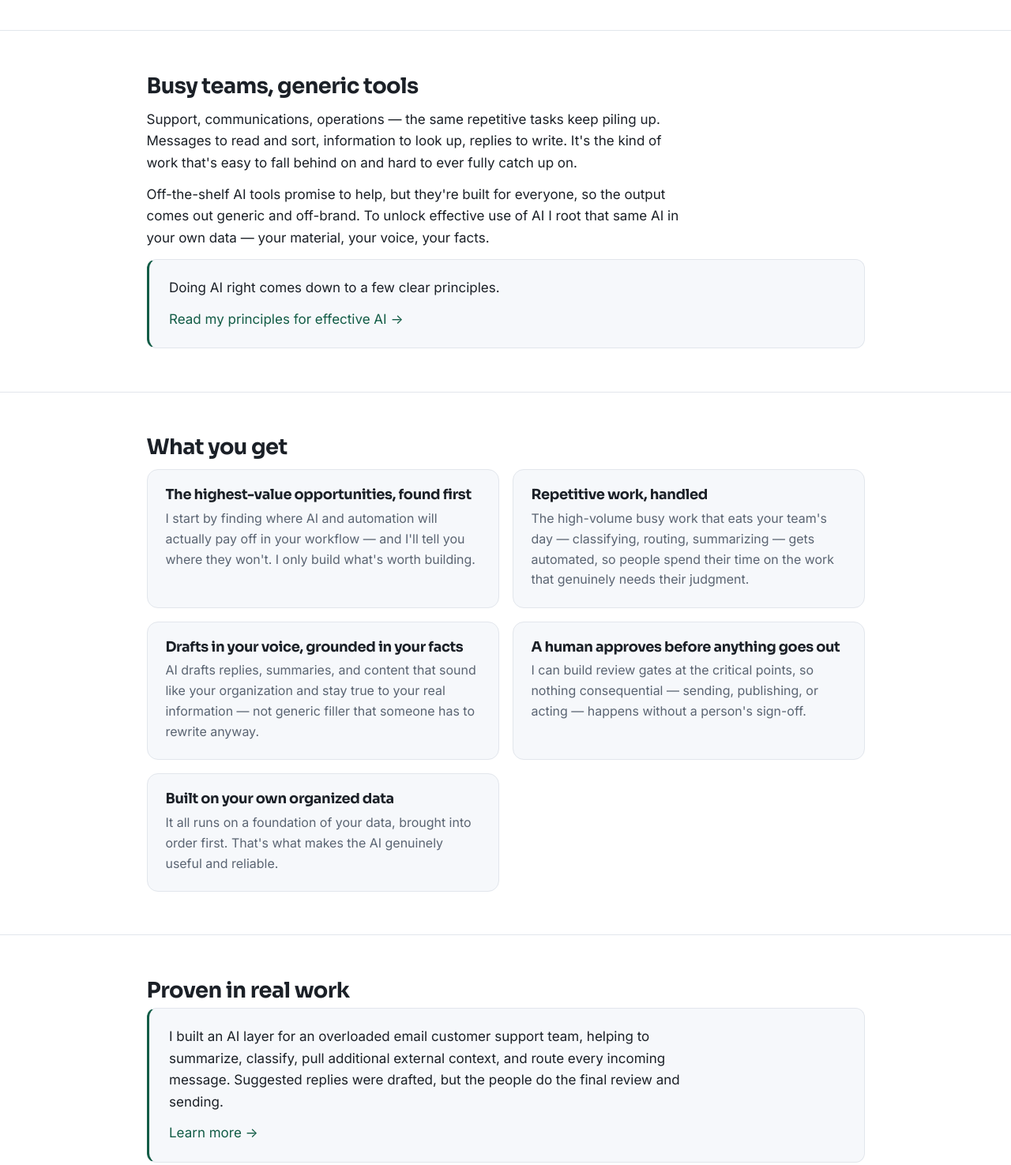
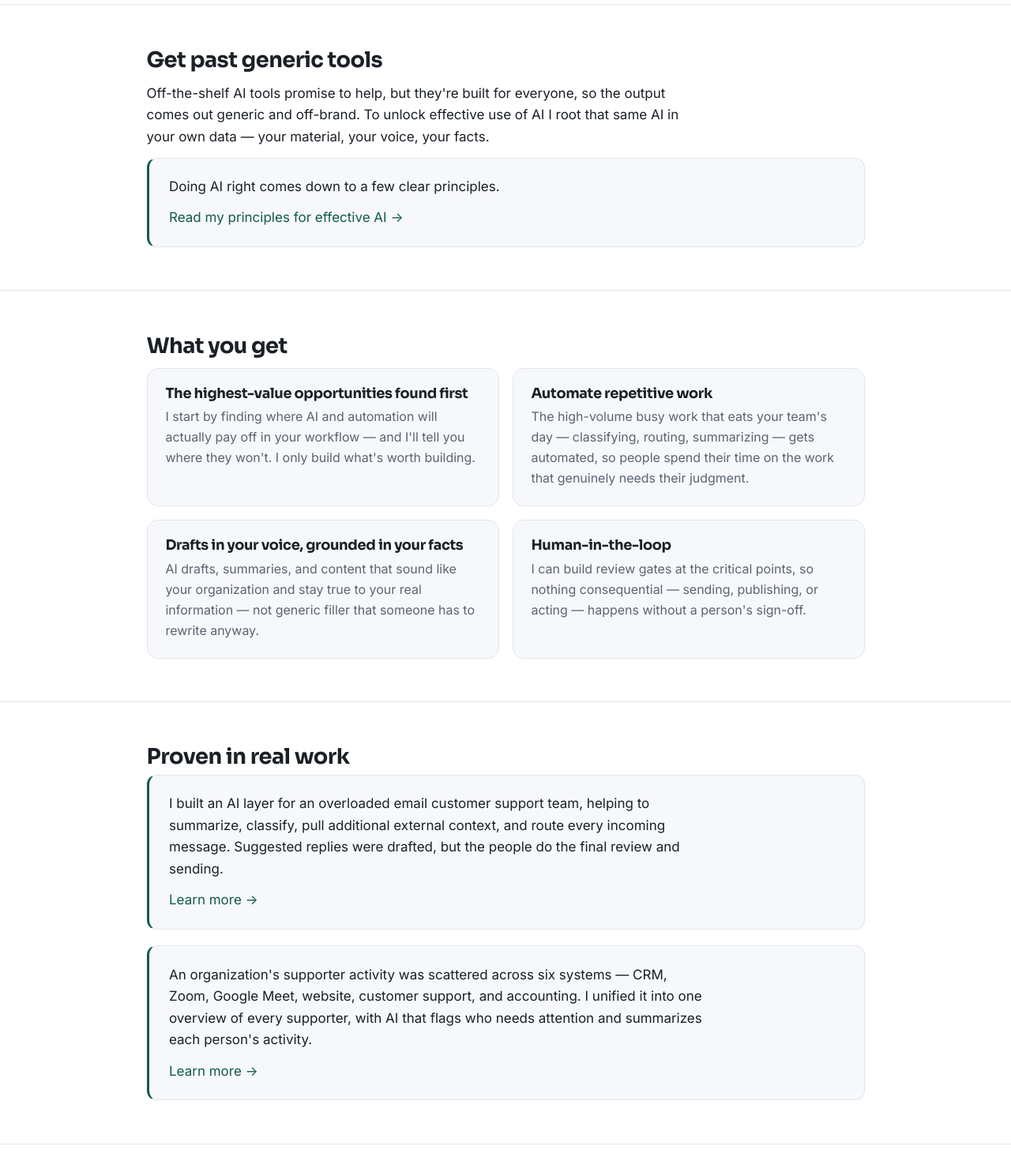
Before and after one commit to Negentropic-Solutions-LLC/ns, a plain HTML site: page ai-automation.html in a window 1280 px wide. Shown: the part 560-2035 px from the top of the page at 79% size. Drawn offline with Linux system fonts and the light colour scheme.

Commit message:
Tighten supporter overview blurb on AI Automation page
Names the six source systems and the problem, matching the portfolio case.

Co-Authored-By: Claude Opus 5.5 <noreply@anthropic.com>

```diff
--- a/ai-automation.html
+++ b/ai-automation.html
@@ -50,18 +50,14 @@
             <p class="eyebrow">AI Automation</p>
             <h1>AI that clears the busywork — and gets it right.</h1>
             <p class="tagline">I find where AI will genuinely help your team, then build it into the work you already
-                do — reading, sorting, summarizing, and drafting on your own data and in your voice, with a person
-                approving before anything goes out.</p>
+                do — reading, sorting, summarizing, and drafting on your own data and in your voice.</p>
             <p><a class="btn" href="mailto:contact@negentropic.llc">Book a free consultation</a><a class="btn ghost"
                     href="portfolio.html">See my work</a></p>
         </div>
     </header>
     <section class="prose">
         <div class="wrap">
-            <h2>Busy teams, generic tools</h2>
-            <p>Support, communications, operations — the same repetitive tasks keep piling up. Messages to read and
-                sort, information to look up, replies to write. It's the kind of work that's easy to fall behind on and
-                hard to ever fully catch up on.</p>
+            <h2>Get past generic tools</h2>
             <p>Off-the-shelf AI tools promise to help, but they're built for everyone, so the output comes out generic
                 and off-brand. To unlock effective use of AI I root that same AI in your own data — your material, your
                 voice, your facts.</p>
@@ -76,30 +72,25 @@
             <h2>What you get</h2>
             <div class="features">
                 <div class="feature">
-                    <h3>The highest-value opportunities, found first</h3>
+                    <h3>The highest-value opportunities found first</h3>
                     <p>I start by finding where AI and automation will actually pay off in your workflow — and I'll
                         tell you where they won't. I only build what's worth building.</p>
                 </div>
                 <div class="feature">
-                    <h3>Repetitive work, handled</h3>
+                    <h3>Automate repetitive work</h3>
                     <p>The high-volume busy work that eats your team's day — classifying, routing, summarizing
                         — gets automated, so people spend their time on the work that genuinely needs their judgment.
                     </p>
                 </div>
                 <div class="feature">
                     <h3>Drafts in your voice, grounded in your facts</h3>
-                    <p>AI drafts replies, summaries, and content that sound like your organization and stay true to your
+                    <p>AI drafts, summaries, and content that sound like your organization and stay true to your
                         real information — not generic filler that someone has to rewrite anyway.</p>
                 </div>
                 <div class="feature">
-                    <h3>A human approves before anything goes out</h3>
+                    <h3>Human-in-the-loop</h3>
                     <p>I can build review gates at the critical points, so nothing consequential — sending, publishing,
                         or acting — happens without a person's sign-off.</p>
-                </div>
-                <div class="feature">
-                    <h3>Built on your own organized data</h3>
-                    <p>It all runs on a foundation of your data, brought into order first. That's what makes the AI
-                        genuinely useful and reliable.</p>
                 </div>
             </div>
         </div>
@@ -114,8 +105,10 @@
                     &rarr;</a>
             </div>
             <div class="proof">
-                <p>I unified an organization's disconnected systems into one supporter activity overview, then used AI
-                    to flag which supporters need attention and summarize each person's activity.</p><a href="portfolio.html#source-of-truth">Learn more &rarr;</a>
+                <p>An organization's supporter activity was scattered across six systems — CRM, Zoom, Google Meet,
+                    website, customer support, and accounting. I unified it into one overview of every supporter, with
+                    AI that flags who needs attention and summarizes each person's activity.</p><a
+                    href="portfolio.html#source-of-truth">Learn more &rarr;</a>
             </div>
         </div>
     </section>
```
Also changed, not shown: portfolio.html (+5 -7 lines).
